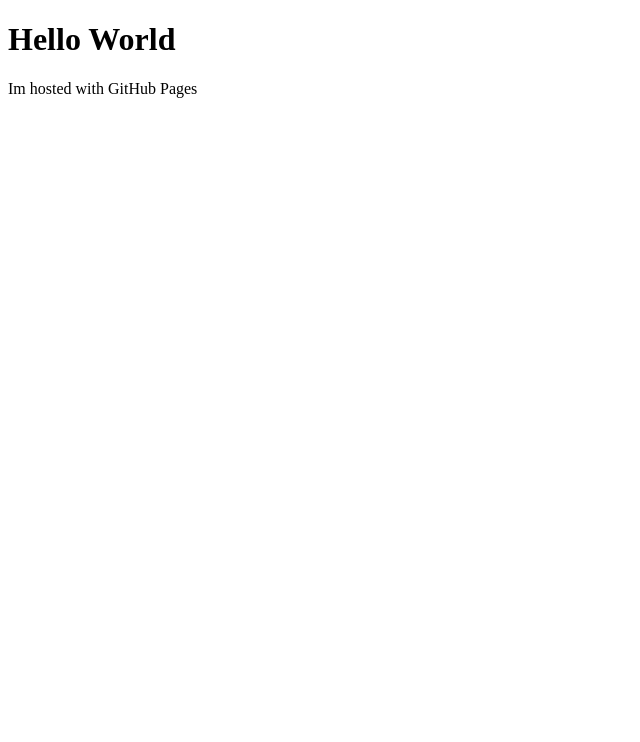
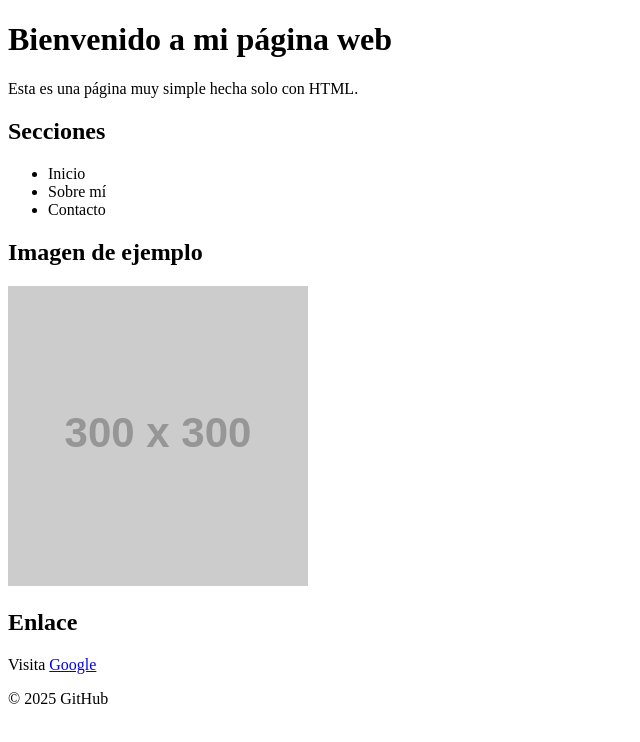
Before and after one commit to bluesun777/bluesun.github.io, a plain HTML site: page index.html in a window 1280 px wide. Shown: the whole page, without its empty margins (0-640 px from the left). Drawn offline with Linux system fonts and the light colour scheme; placeholder pictures from the web are drawn by us.

Commit message:
Update index.html

```diff
--- a/index.html
+++ b/index.html
@@ -1,8 +1,24 @@
 <!DOCTYPE html>
 <html lang="en">
     <body>
-        <h1>Hello World</h1>
-        <p>Im hosted with GitHub Pages</p>
-    </body>
+    <h1>Bienvenido a mi página web</h1>
+    <p>Esta es una página muy simple hecha solo con HTML.</p>
+
+    <h2>Secciones</h2>
+    <ul>
+        <li>Inicio</li>
+        <li>Sobre mí</li>
+        <li>Contacto</li>
+    </ul>
+
+    <h2>Imagen de ejemplo</h2>
+    <img src="https://via.placeholder.com/300" alt="Imagen de ejemplo">
+
+    <h2>Enlace</h2>
+    <p>Visita <a href="https://www.google.com" target="_blank">Google</a></p>
+</body>
+    <footer>
+        <p>© 2025 GitHub</p>
+    </footer>
 
 </html>
```
